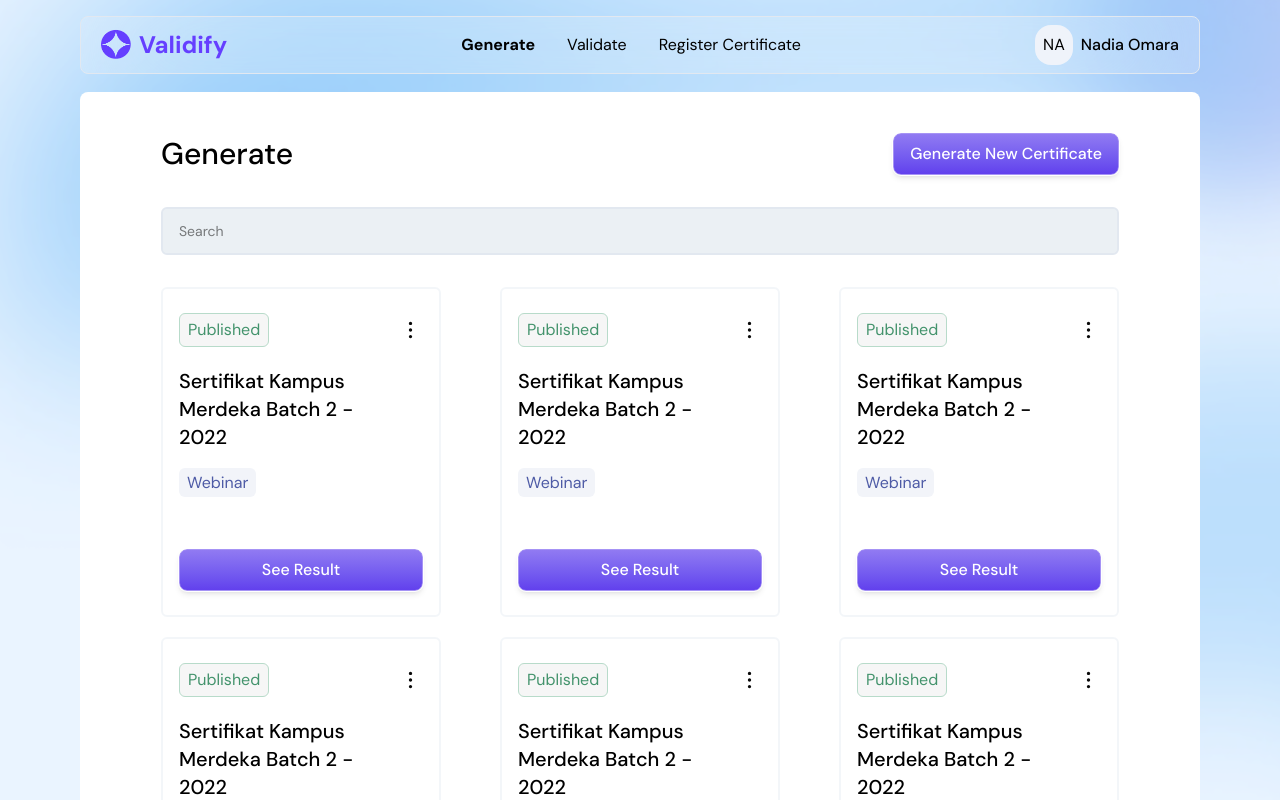
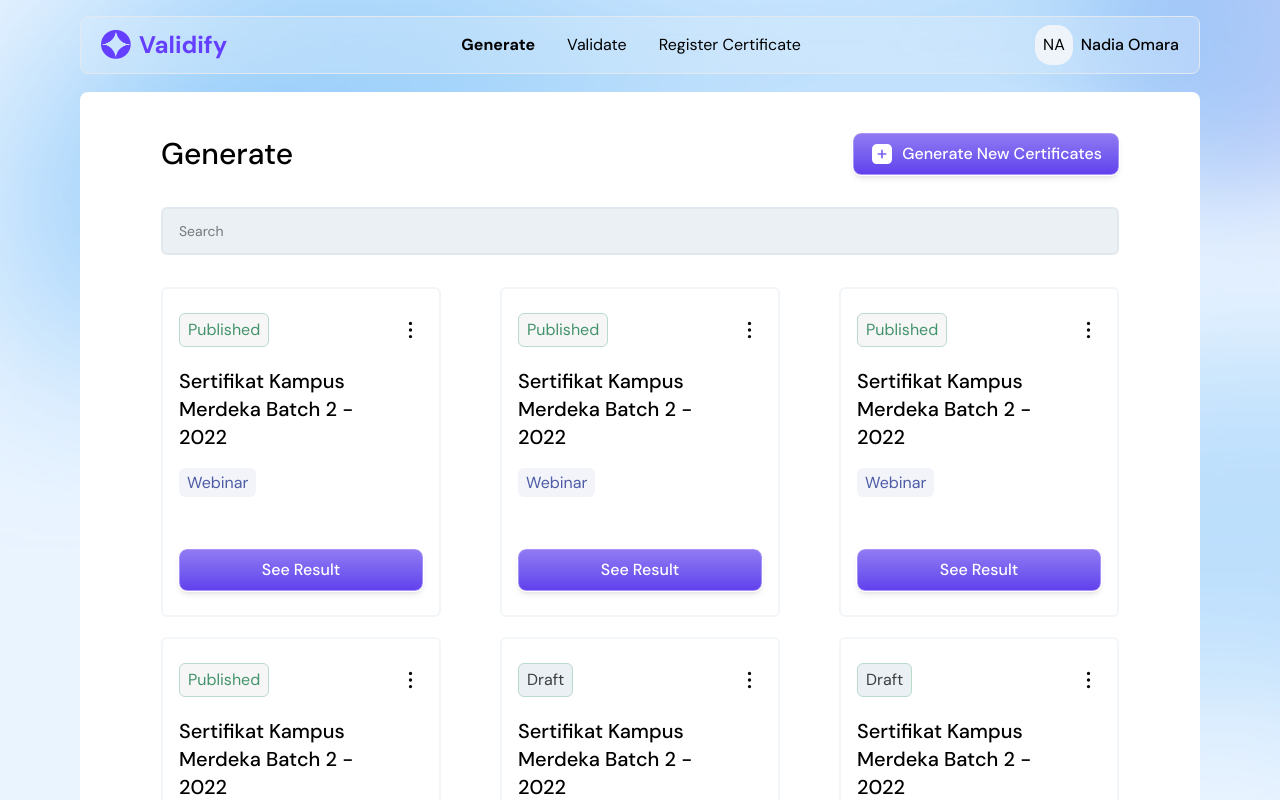
Before and after one commit to validify-icp/validify, a React (Vite) app in the folder src/motoko-try-frontend/: page /generate in a window 1280 px wide. Shown: the top 800 px of the page. Built offline with nearby package versions, Linux system fonts and the light colour scheme; a web font is replaced by a local one.

Commit message:
style: update style and formatting.

```diff
--- a/src/motoko-try-frontend/src/pages/generate/Generate.tsx
+++ b/src/motoko-try-frontend/src/pages/generate/Generate.tsx
@@ -59,9 +59,12 @@ const GeneratePage = () => {
               <div className="w-full flex items-center justify-between">
                 <h3 className="text-3xl font-medium">Generate</h3>
                 <Button
-                  label="Generate New Certificate"
                   onClick={toggleModal}
-                />
+                  className="flex items-center gap-2"
+                >
+                  <img src={icons.plus} alt="icon plus" />
+                  Generate New Certificates
+                </Button>
               </div>
               <div className="mt-8 w-full flex items-center justify-between">
                 <Input placeholder="Search" className="h-12 bg-[#EBF0F4]" />
@@ -69,7 +72,7 @@ const GeneratePage = () => {
               <div className="mt-8 w-full flex flex-wrap gap-5 items-center justify-between">
                 {Array.from({ length: 4 }).map((_, i) => (
                   <div
-                    className="px-4 py-6 flex flex-col justify-between gap-5 w-[280px] h-[330px] rounded-md border-2 border-slate-200/40"
+                    className="px-4 py-6 flex flex-col justify-between gap-5 w-[280px] h-[330px] rounded-md border-2 border-slate-200/40 hover:border-slate-100 hover:bg-slate-50"
                     key={i}
                   >
                     <div className="flex flex-col gap-5">
@@ -96,13 +99,13 @@ const GeneratePage = () => {
                 ))}
                 {Array.from({ length: 4 }).map((_, i) => (
                   <div
-                    className="px-4 py-6 flex flex-col justify-between gap-5 w-[280px] h-[330px] rounded-md border-2 border-slate-200/40"
+                    className="px-4 py-6 flex flex-col justify-between gap-5 w-[280px] h-[330px] rounded-md border-2 border-slate-200/40 hover:border-slate-100 hover:bg-slate-50"
                     key={i}
                   >
                     <div className="flex flex-col gap-5">
                       <div className="flex items-center justify-between">
-                        <span className="text-[#43936C] border border-[#b8dbca] px-2 py-1 rounded-md bg-[#F6F6F6]">
-                          Published
+                        <span className="text-[#3D3F40] border border-[#b8dbca] px-2 py-1 rounded-md bg-[#EBF0F4]">
+                          Draft
                         </span>
                         <img src={icons.action} alt="action icon" />
                       </div>
--- a/src/motoko-try-frontend/src/pages/home/Home.tsx
+++ b/src/motoko-try-frontend/src/pages/home/Home.tsx
@@ -48,7 +48,7 @@ const HomePage = () => {
               </p>
               <label
                 htmlFor="fileInput"
-                className="mt-5 px-7 py-2 text-white text-lg font-normal rounded-lg border border-[#a693f5] outline outline-slate-200 bg-linear-to-t from-[#6240ED] to-[#917AF2] shadow-md cursor-pointer"
+                className="mt-5 px-7 py-2 text-white text-lg font-normal rounded-lg border border-[#a693f5] outline outline-slate-200 bg-linear-to-t from-[#6240ED] to-[#917AF2] shadow-md cursor-pointer hover:bg-linear-to-b hover:from-[#6240ED] hover:to-[#917AF2]"
               >
                 Select Certificate File
               </label>
```
